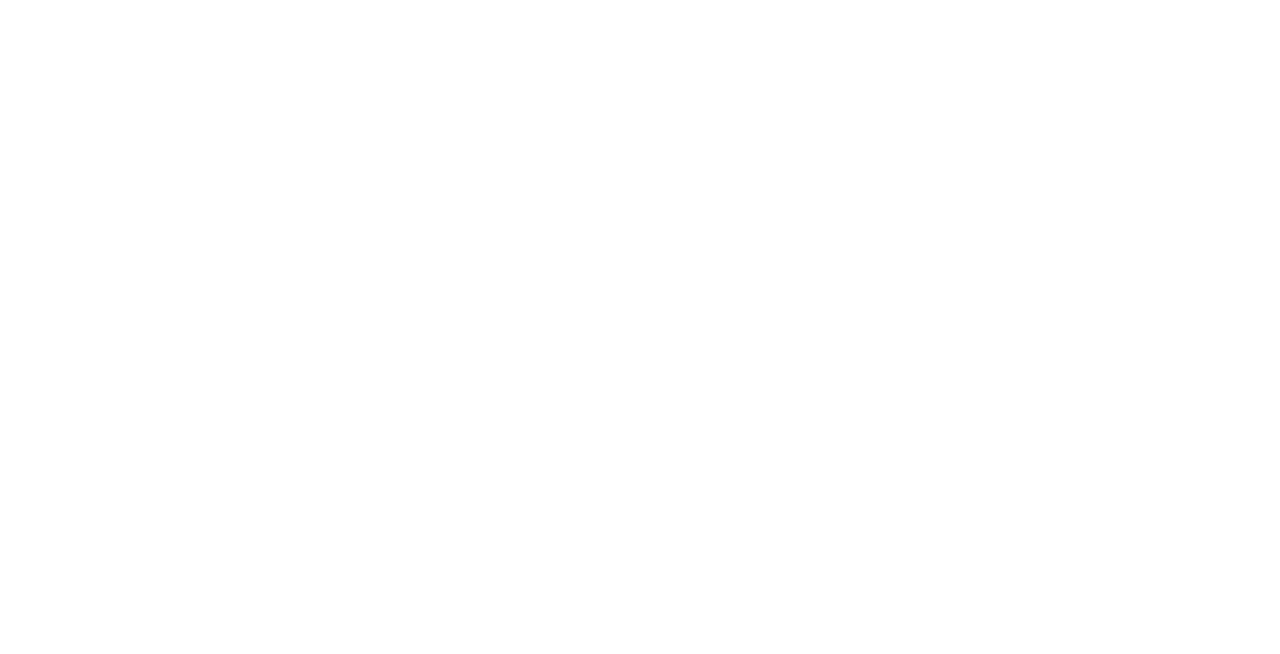
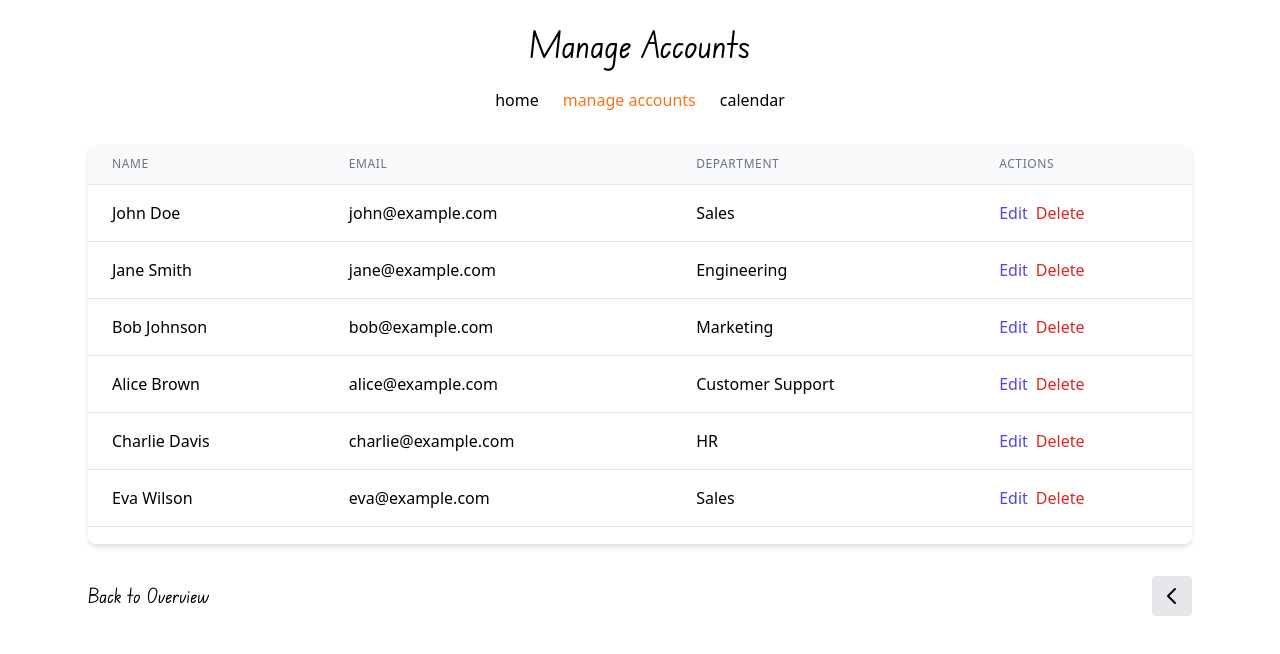
Before and after one commit to Bandoozle/employee-wellbeing-tracker, a React (Create React App) app: page /manage-accounts in a window 1280 px wide. Before the commit this address had no page. Shown: the top 654 px of the page. Built offline with nearby package versions, Linux system fonts and the light colour scheme.

Commit message:
employer view

```diff
--- a/package.json
+++ b/package.json
@@ -19,6 +19,7 @@
     "react-dom": "^18.3.1",
     "react-router-dom": "^6.26.2",
     "react-scripts": "5.0.1",
+    "recharts": "^2.12.7",
     "web-vitals": "^2.1.4"
   },
   "scripts": {
--- a/src/App.js
+++ b/src/App.js
@@ -7,6 +7,9 @@ import LoginPage from './components/LoginPage';  // Ensure LoginPage is the defa
 import './App.css';  // Custom CSS
 import ProtectedRoute from './components/ProtectedRoute';
 import AddEmployee from './components/AddEmployee';
+import EmployerHomePage from './components/EmployerHomePage';
+import CalendarView from './components/Calendar';
+import ManageAccounts from './components/ManageAccounts';
 
 function App() {
   return (
@@ -21,6 +24,14 @@ function App() {
           <Route path="/add-employee" element={<AddEmployee />} />
 
           {/* Route to mood selection page */}
+          <Route path="/manage-accounts" element={<ManageAccounts />} />
+
+          <Route path="/employer-home-page" element={<EmployerHomePage />} />
+
+          {/* Route to mood selection page */}
+          <Route path="/calendar-view" element={<CalendarView />} />
+
+          {/* Route to mood selection page */}
           <Route path="/mood-selection" element={<MoodSelection />} />
 
           {/* Route for mood input, with the selected mood passed as a parameter */}
--- /dev/null
+++ b/src/components/EmployerHomePage.js
@@ -0,0 +1,66 @@
+import React from 'react';
+import { BarChart, Bar, XAxis, YAxis, CartesianGrid, Tooltip, LineChart, Line } from 'recharts';
+import { Link } from 'react-router-dom';
+
+const sentimentData = [
+  { name: 'Happy', value: 75 },
+  { name: 'Stressed', value: 70 },
+  { name: 'Sad', value: 65 },
+  { name: 'Tired', value: 60 },
+  { name: 'Neutral', value: 55 },
+];
+
+const trendData = [
+  { name: 'Item 1', value: 18 },
+  { name: 'Item 2', value: 27 },
+  { name: 'Item 3', value: 23 },
+  { name: 'Item 4', value: 34 },
+  { name: 'Item 5', value: 38 },
+];
+
+export default function EmployeeDashboard() {
+  return (
+    <div className="max-w-6xl mx-auto p-6 font-sans">
+      <h1 className="text-4xl mb-6 text-center font-edu">October</h1>
+
+      <nav className="flex justify-center space-x-6 mb-8">
+        <Link to="/" className="text-orange-500 hover:underline">home</Link>
+        <Link to="/manage-accounts" className="hover:underline">manage accounts</Link>
+        <Link to="/calendar-view" className="hover:underline">calendar</Link>
+      </nav>
+
+      <h2 className="text-2xl mb-4 font-edu">Your employees are feeling...</h2>
+      <p className="mb-6">Your paragraph text</p>
+
+      <div className="flex space-x-8">
+        <div className="w-1/2">
+          <BarChart width={400} height={300} data={sentimentData} layout="vertical">
+            <CartesianGrid strokeDasharray="3 3" />
+            <XAxis type="number" hide />
+            <YAxis dataKey="name" type="category" width={80} />
+            <Tooltip />
+            <Bar dataKey="value" fill="#8884d8" />
+          </BarChart>
+        </div>
+        <div className="w-1/2">
+          <LineChart width={400} height={300} data={trendData}>
+            <CartesianGrid strokeDasharray="3 3" />
+            <XAxis dataKey="name" />
+            <YAxis />
+            <Tooltip />
+            <Line type="monotone" dataKey="value" stroke="#ff7300" />
+          </LineChart>
+        </div>
+      </div>
+
+      <div className="mt-8 flex justify-between items-center">
+        <span className="text-xl font-edu">Employer view</span>
+        <button className="bg-gray-200 p-2 rounded">
+          <svg xmlns="http://www.w3.org/2000/svg" className="h-6 w-6" fill="none" viewBox="0 0 24 24" stroke="currentColor">
+            <path strokeLinecap="round" strokeLinejoin="round" strokeWidth={2} d="M11 19l-7-7 7-7m8 14l-7-7 7-7" />
+          </svg>
+        </button>
+      </div>
+    </div>
+  );
+}
--- a/src/components/LoginPage.js
+++ b/src/components/LoginPage.js
@@ -35,7 +35,7 @@ export function LoginPage() {
 
         if (role === 'employer') {
           // Navigate to employer dashboard
-          navigate('/add-employee');
+          navigate('/employer-home-page');
         } else if (role === 'employee') {
           // Navigate to employee mood selection page
           navigate('/mood-selection');
--- /dev/null
+++ b/src/components/ManageAccounts.js
@@ -0,0 +1,68 @@
+// npm install react-router-dom recharts
+
+import React from 'react';
+import { Link } from 'react-router-dom';
+
+const accountsData = [
+  { id: 1, name: 'John Doe', email: 'john@example.com', department: 'Sales' },
+  { id: 2, name: 'Jane Smith', email: 'jane@example.com', department: 'Engineering' },
+  { id: 3, name: 'Bob Johnson', email: 'bob@example.com', department: 'Marketing' },
+  { id: 4, name: 'Alice Brown', email: 'alice@example.com', department: 'Customer Support' },
+  { id: 5, name: 'Charlie Davis', email: 'charlie@example.com', department: 'HR' },
+  { id: 6, name: 'Eva Wilson', email: 'eva@example.com', department: 'Sales' },
+  { id: 7, name: 'Frank Miller', email: 'frank@example.com', department: 'Engineering' },
+  { id: 8, name: 'Grace Lee', email: 'grace@example.com', department: 'Marketing' },
+  { id: 9, name: 'Henry Taylor', email: 'henry@example.com', department: 'Customer Support' },
+  { id: 10, name: 'Ivy Chen', email: 'ivy@example.com', department: 'HR' },
+];
+
+export default function ManageAccounts() {
+  return (
+    <div className="max-w-6xl mx-auto p-6 font-sans">
+      <h1 className="text-4xl mb-6 text-center font-edu">Manage Accounts</h1>
+
+      <nav className="flex justify-center space-x-6 mb-8">
+        <Link to="/" className="hover:underline">home</Link>
+        <Link to="/manage-accounts" className="text-orange-500 hover:underline">manage accounts</Link>
+        <Link to="/calendar-view" className="hover:underline">calendar</Link>
+      </nav>
+
+      <div className="bg-white shadow-md rounded-lg overflow-hidden">
+        <div className="overflow-x-auto custom-scrollbar" style={{ maxHeight: '400px' }}>
+          <table className="min-w-full divide-y divide-gray-200">
+            <thead className="bg-gray-50 sticky top-0">
+              <tr>
+                <th className="px-6 py-3 text-left text-xs font-medium text-gray-500 uppercase tracking-wider">Name</th>
+                <th className="px-6 py-3 text-left text-xs font-medium text-gray-500 uppercase tracking-wider">Email</th>
+                <th className="px-6 py-3 text-left text-xs font-medium text-gray-500 uppercase tracking-wider">Department</th>
+                <th className="px-6 py-3 text-left text-xs font-medium text-gray-500 uppercase tracking-wider">Actions</th>
+              </tr>
+            </thead>
+            <tbody className="bg-white divide-y divide-gray-200">
+              {accountsData.map((account) => (
+                <tr key={account.id}>
+                  <td className="px-6 py-4 whitespace-nowrap">{account.name}</td>
+                  <td className="px-6 py-4 whitespace-nowrap">{account.email}</td>
+                  <td className="px-6 py-4 whitespace-nowrap">{account.department}</td>
+                  <td className="px-6 py-4 whitespace-nowrap">
+                    <button className="text-indigo-600 hover:text-indigo-900 mr-2">Edit</button>
+                    <button className="text-red-600 hover:text-red-900">Delete</button>
+                  </td>
+                </tr>
+              ))}
+            </tbody>
+          </table>
+        </div>
+      </div>
+
+      <div className="mt-8 flex justify-between items-center">
+        <span className="text-xl font-edu">Back to Overview</span>
+        <Link to="/" className="bg-gray-200 p-2 rounded">
+          <svg xmlns="http://www.w3.org/2000/svg" className="h-6 w-6" fill="none" viewBox="0 0 24 24" stroke="currentColor">
+            <path strokeLinecap="round" strokeLinejoin="round" strokeWidth={2} d="M15 19l-7-7 7-7" />
+          </svg>
+        </Link>
+      </div>
+    </div>
+  );
+}
```
Also changed, not shown: src/components/fonts/EduNSWACTFoundation-VariableFont_wght.ttf (added), 1 other file (tests, documents, lock files or other folders).
